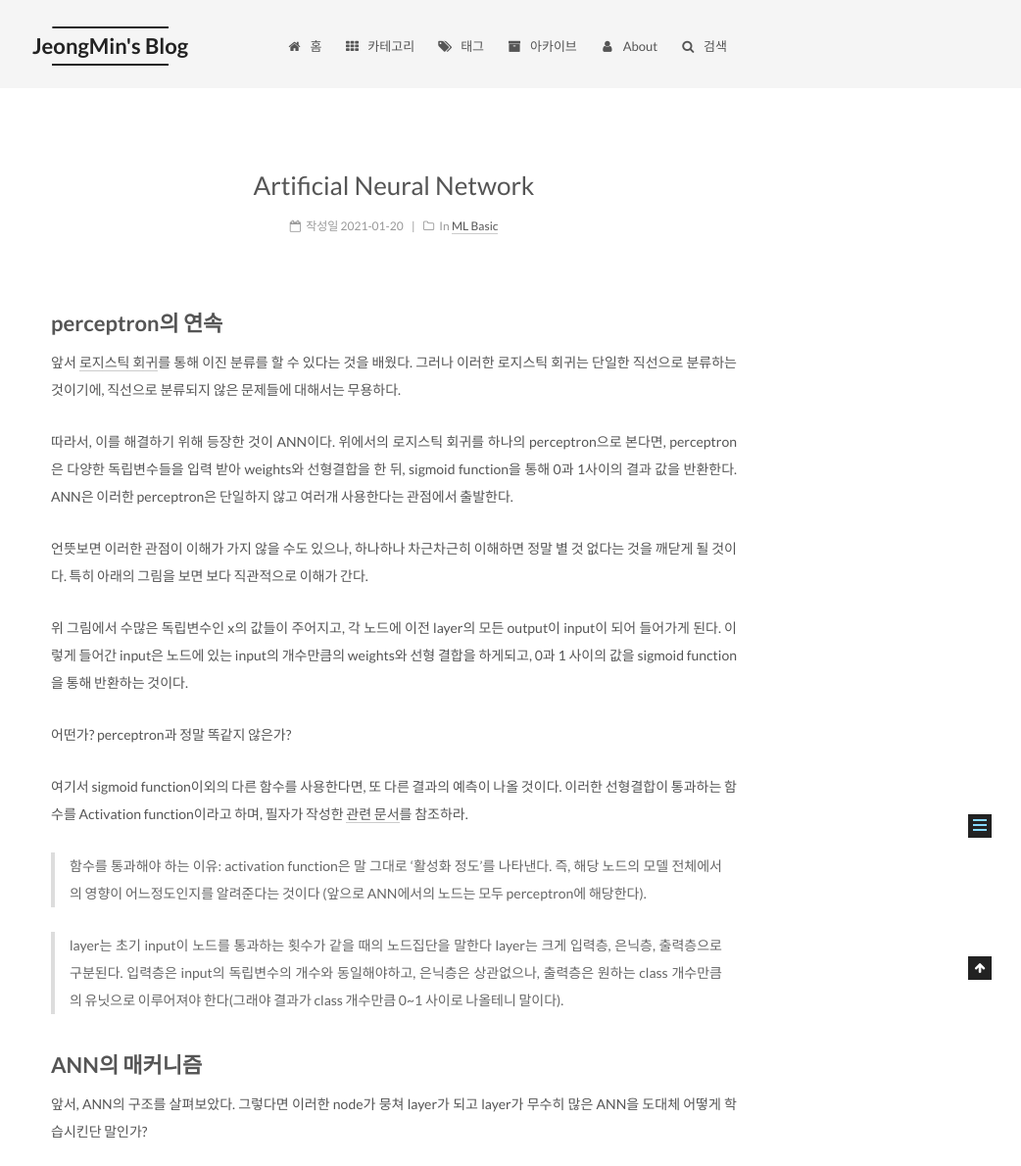
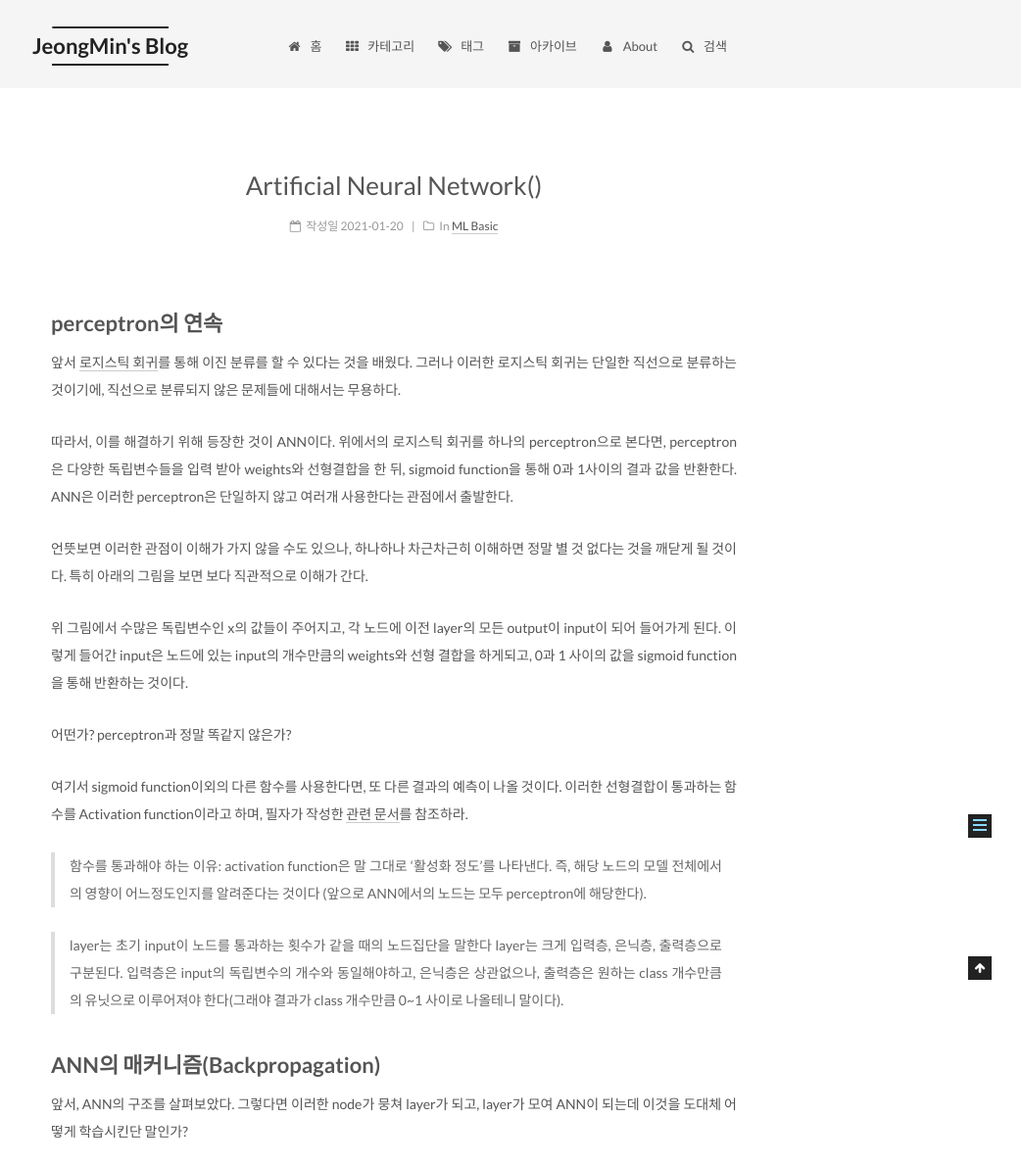
Before and after one commit to silverstar0727/silverstar0727.github.io, a Jekyll site: the page built from _posts/ml basic/2021-01-20-ANN.md, in a window 1280 px wide, cut to the strip 0-1190 px from the top of the page. Shown: the whole strip at 98% size, without its empty margins (238-1280 px from the left). Built offline with Jekyll 4.4.1, drawn with Linux system fonts in a browser that asks for light colours; comment, search, counter and statistics services are not loaded.

Commit message:
Update 2021-01-20-ANN.md

```diff
--- a/_posts/ml basic/2021-01-20-ANN.md
+++ b/_posts/ml basic/2021-01-20-ANN.md
@@ -1,6 +1,6 @@
 ---
 layout: post
-title: "Artificial Neural Network"
+title: "Artificial Neural Network()"
 date: 2021-01-20
 excerpt: "AI의 꽃, ANN의 등장."
 tags: [ML Basic]
@@ -37,5 +37,5 @@ ANN은 이러한 perceptron은 단일하지 않고 여러개 사용한다는 관
 > layer는 초기 input이 노드를 통과하는 횟수가 같을 때의 노드집단을 말한다 layer는 크게 입력층, 은닉층, 출력층으로 구분된다.
 입력층은 input의 독립변수의 개수와 동일해야하고, 은닉층은 상관없으나, 출력층은 원하는 class 개수만큼의 유닛으로 이루어져야 한다(그래야 결과가 class 개수만큼 0~1 사이로 나올테니 말이다).
 
-## ANN의 매커니즘
-앞서, ANN의 구조를 살펴보았다. 그렇다면 이러한 node가 뭉쳐 layer가 되고 layer가 무수히 많은 ANN을 도대체 어떻게 학습시킨단 말인가?
+## ANN의 매커니즘(Backpropagation)
+앞서, ANN의 구조를 살펴보았다. 그렇다면 이러한 node가 뭉쳐 layer가 되고, layer가 모여 ANN이 되는데 이것을 도대체 어떻게 학습시킨단 말인가?
```
